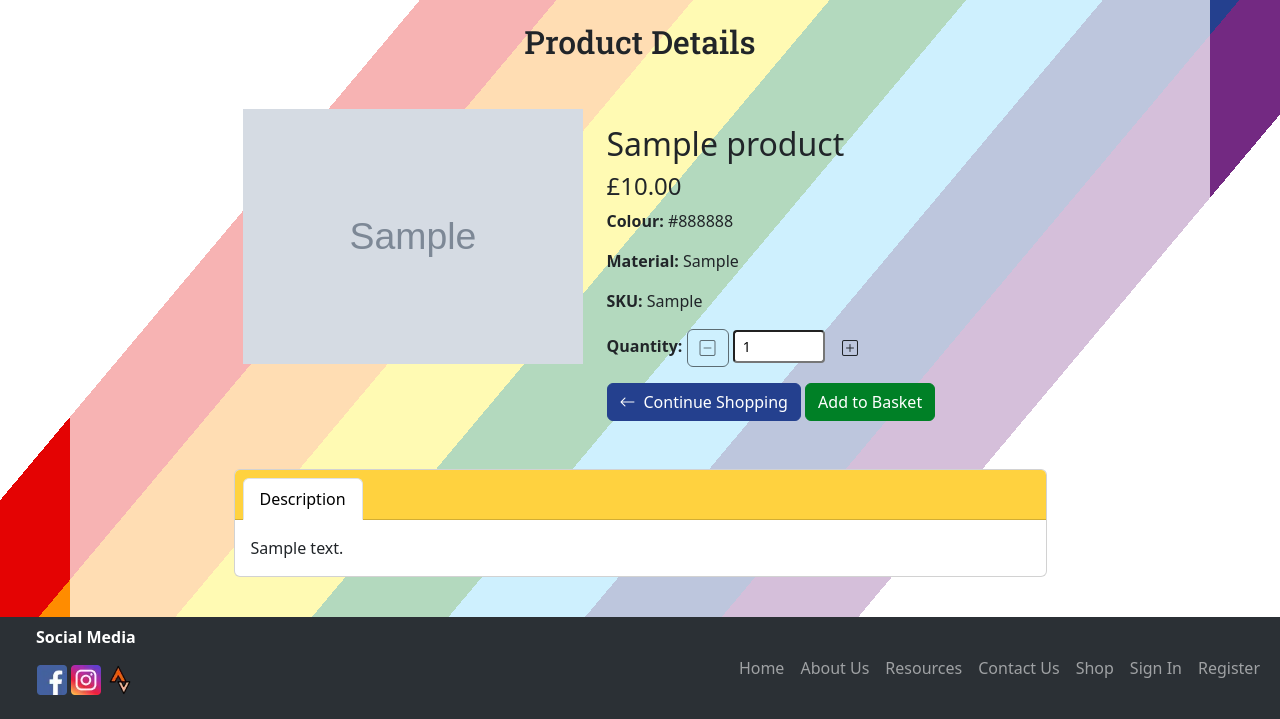
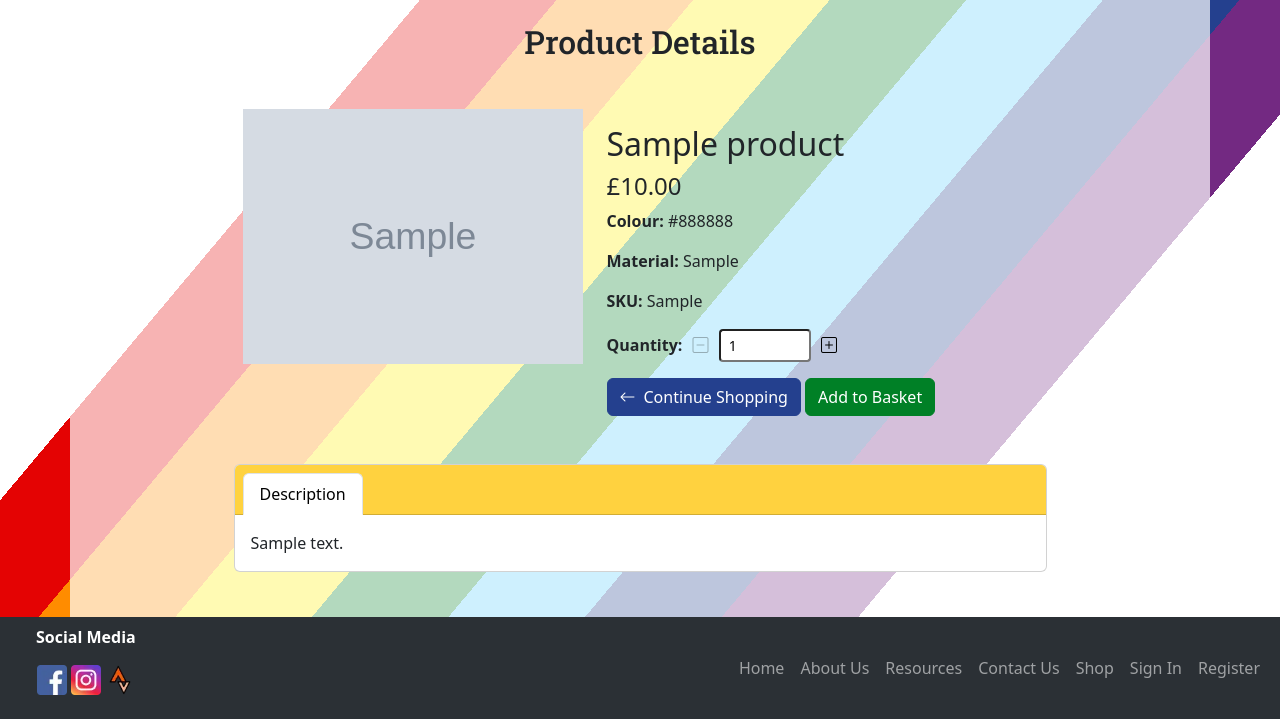
Before and after one commit to Chris-RG1980/rainbow-runners, a Django app: page /products/1 in a window 1280 px wide. Shown: the part 81-800 px from the top of the page. Run offline with Django 4.2, Linux system fonts and the light colour scheme; tables that the repository leaves empty hold one stand-in row (values such as "Sample post"); grey boxes marked "Sample" are stand-in pictures; parts of the project's set-up code (start-up, migrations or seed data) failed here and were passed over; some libraries are stand-ins or nearby versions; some web fonts are replaced.

Commit message:
Refactor button to remove border

```diff
--- a/products/templates/products/product_detail.html
+++ b/products/templates/products/product_detail.html
@@ -35,11 +35,11 @@
                         {% endif %}
                         <div class="input-group">
                             <p><strong>Quantity:</strong>
-                                <button class="decrement-qty btn btn-outline-black input-group-text" data-item_id="{{ product.id }}" id="decrement-qty_{{ product.id }}">
+                                <button class="decrement-qty qty-btn" data-item_id="{{ product.id }}" id="decrement-qty_{{ product.id }}">
                                     <i class="bi bi-dash-square"></i>
                                 </button>
                                 <input type="number" name="quantity" class="form-control-sm qty_input" value="1" min="1" max="99" id="id_qty_{{ product.id }}" data-item_id="{{ product.id }}">
-                                <button class="increment-qty btn btn-outline-black input-group-text"  data-item_id="{{ product.id }}" id="increment-quantity_{{ product.id }}">
+                                <button class="increment-qty qty-btn"  data-item_id="{{ product.id }}" id="increment-quantity_{{ product.id }}">
                                     <i class="bi bi-plus-square"></i>
                                 </button>
                             </p>
```
